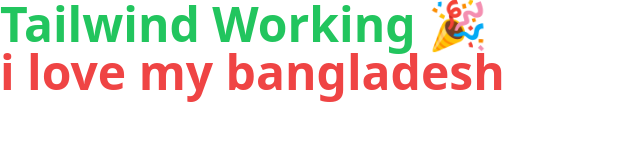
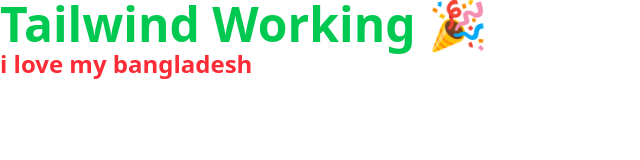
Before and after one commit to kamrulislam92/tailwind_project, a website: page index.html in a window 1280 px wide. Shown: the whole page, without its empty margins (0-640 px from the left). Drawn offline with Linux system fonts and the light colour scheme.

Commit message:
reinstall project done

```diff
--- a/css/input.css
+++ /dev/null
@@ -1,3 +0,0 @@
-@tailwind base;
-@tailwind components;
-@tailwind utilities;
--- a/index.html
+++ b/index.html
@@ -4,12 +4,13 @@
     <meta charset="UTF-8">
     <meta name="viewport" content="width=device-width, initial-scale=1.0">
     <title>Learning Tailwind</title>
-    <link href="./css/tailwind.css" rel="stylesheet">
-    <!-- <script src="https://cdn.jsdelivr.net/npm/@tailwindcss/browser@4"></script></head> -->
+    <link href="./dist/output.css" rel="stylesheet">
+
+
 <body>
    <h1 class="text-5xl text-green-500 font-bold">
   Tailwind Working 🎉
 </h1>
-<h2 class="text-5xl text-red-500 font-bold">i love my bangladesh </h2>
+<h2 class="text-2xl text-red-500 font-bold">i love my bangladesh </h2>
 </body>
 </html>
--- a/input.css
+++ b/input.css
@@ -1,3 +1 @@
-@tailwind base;
-@tailwind components;
-@tailwind utilities;
+@import "tailwindcss";
--- a/package.json
+++ b/package.json
@@ -19,8 +19,10 @@
   },
   "homepage": "https://github.com/kamrulislam92/tailwind_project#readme",
   "devDependencies": {
+    "@tailwindcss/cli": "^4.2.4",
+    "@tailwindcss/postcss": "^4.2.4",
     "autoprefixer": "^10.5.0",
-    "postcss": "^8.5.9",
-    "tailwindcss": "^3.4.19"
+    "postcss": "^8.5.10",
+    "tailwindcss": "^4.2.4"
   }
 }
--- a/postcss.config.js
+++ b/postcss.config.js
@@ -1,6 +1,5 @@
-module.exports = {
+export default {
   plugins: {
-    tailwindcss: {},
-    autoprefixer: {},
+    "@tailwindcss/postcss": {},
   },
-}
+};
--- a/tailwind.config.js
+++ b/tailwind.config.js
@@ -1,17 +1,3 @@
-// /** @type {import('tailwindcss').Config} */
-// module.exports = {
-//   content: [],
-//   theme: {
-//     extend: {},
-//   },
-//   plugins: [],
-// }
-
-/** @type {import('tailwindcss').Config} */
-module.exports = {
-  content: ["./*.html"],
-  theme: {
-    extend: {},
-  },
-  plugins: [],
-}
+export default {
+  content: ["./**/*.{html,js}"],
+};
```
Also changed, not shown: css/tailwind.css (deleted), dist/output.css (added), 1 other file.
